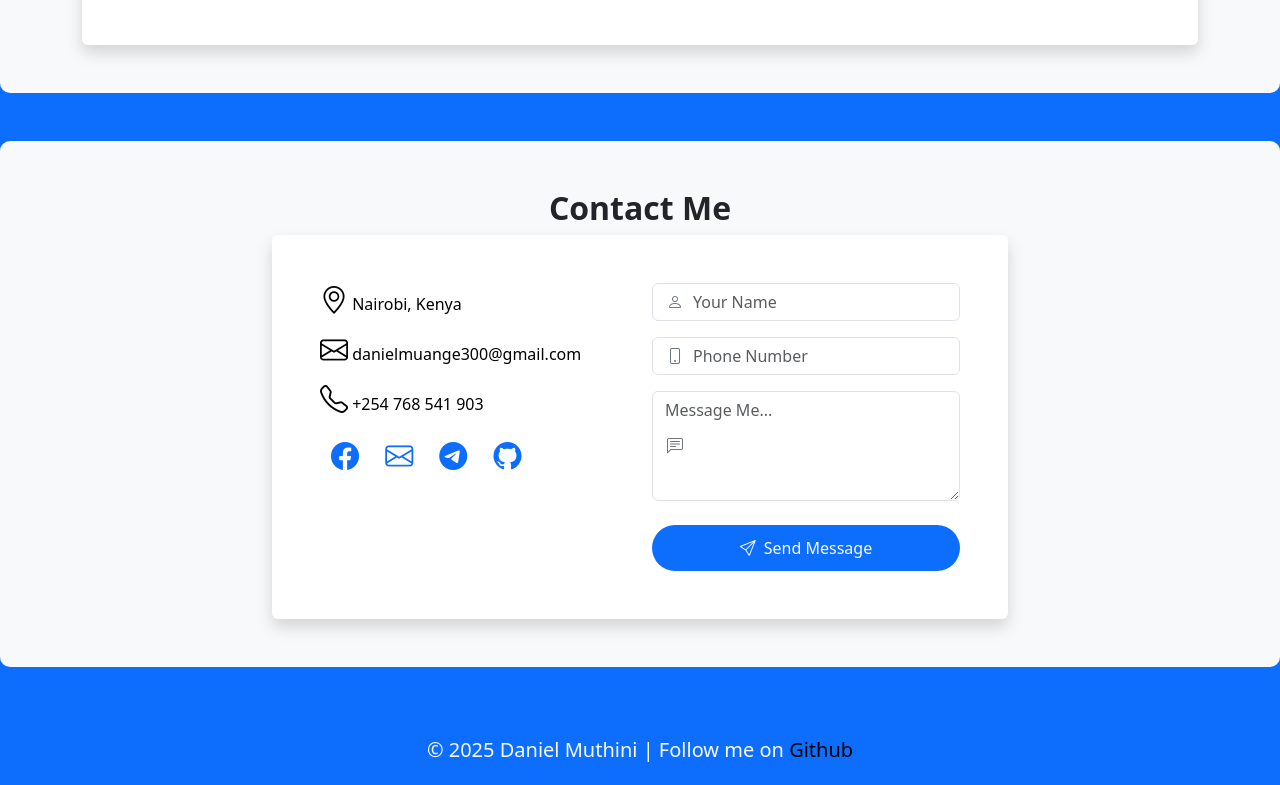
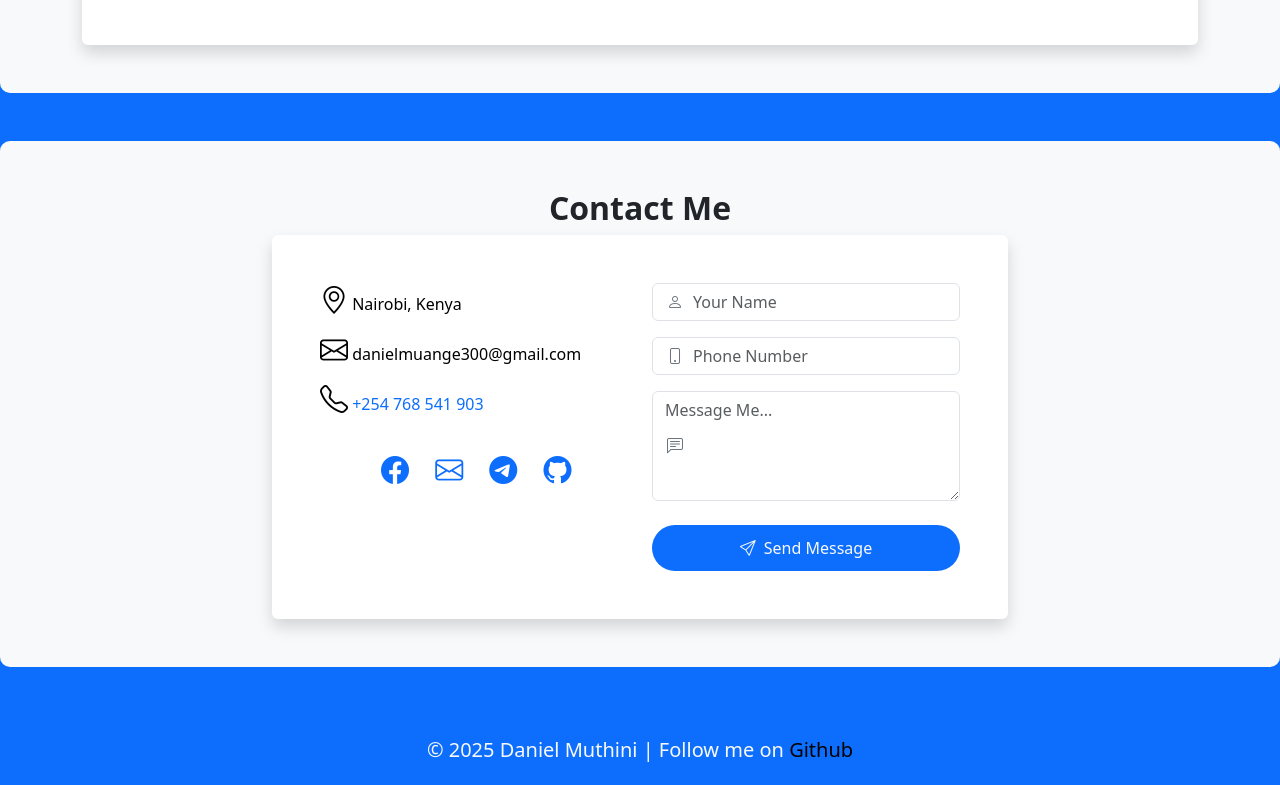
Before and after one commit to DanieDev254/MyPortfolio, a plain HTML site: page index.html in a window 1280 px wide. Shown: the part 1887-2672 px from the top of the page. Drawn offline with nearby package versions, Linux system fonts and the light colour scheme.

Commit message:
Update index.html

```diff
--- a/index.html
+++ b/index.html
@@ -105,7 +105,7 @@
                                     <div class="contact-info">
                                         <p><i class="bi bi-geo-alt h3"></i> Nairobi, Kenya</p>
                                         <p><i class="bi bi-envelope h3"></i> danielmuange300@gmail.com</p>
-                                        <p><i class="bi bi-telephone h3"></i> +254 768 541 903</p>
+                                        <p><i class="bi bi-telephone h3"></i> <a href="tel:+254768541903" class="text-decoration-none">+254 768 541 903</p>
                                         <div class="social-links mt-4 mx-auto">
                                             <a href="https://fb.me/Spuncske" target="_blank"><i class="bi bi-facebook h3"></i></a>
                                             <a href="https://mail.google.com/mail/?view=cm&to=danielmuange300@gmail.com&su=Software request&body=Write your message here" target="_blank"><i class="bi bi-envelope h3"></i></a>
```
